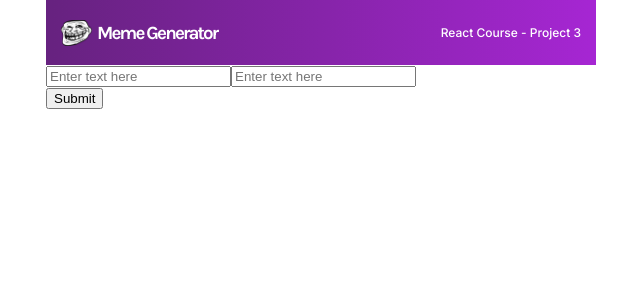
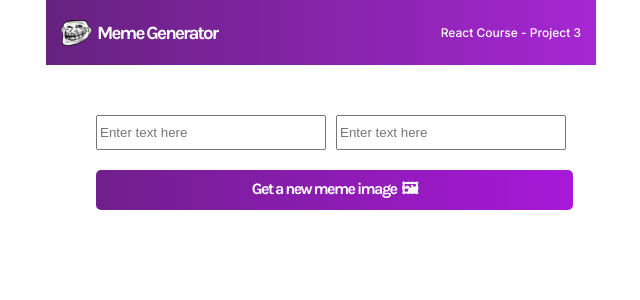
Before and after one commit to hollowayjenelle/meme-generator, a React (Create React App) app: page / in a window 1280 px wide. Shown: the top 300 px of the page, without its empty margins (319-959 px from the left). Built offline with nearby package versions, Linux system fonts and the light colour scheme.

Commit message:
change Form component and add styling

```diff
--- a/src/App.css
+++ b/src/App.css
@@ -40,3 +40,29 @@
   font-weight: 500;
   font-size: 12px;
 }
+
+.form-section{
+  margin-top: 50px;
+  margin-left: 50px;
+}
+
+.input-fields > input{
+  margin-right: 10px;
+  height: 35px;
+  width: 230px;
+}
+
+.submit-btn{
+  margin-top: 20px;
+  width: 477px;
+  height: 40px;
+  background: linear-gradient(90.41deg, #711F8D 1.14%, #A818DA 100%);
+  border-radius: 5px;
+  text-align: center;
+  font-family: "Karla", sans-serif;
+  font-weight: 700;
+  font-size: 16px;
+  letter-spacing: -0.1em;
+  color: white;
+  border: none;
+}
--- a/src/components/Form.js
+++ b/src/components/Form.js
@@ -5,7 +5,7 @@ export default function Form(){
                 <input type="text" placeholder="Enter text here"></input>
                 <input type="text" placeholder="Enter text here"></input>
             </div>
-            <input type="submit"></input>
+            <input className="submit-btn" type="submit" value="Get a new meme image  🖼"></input>
         </form>
     )
 }
```
